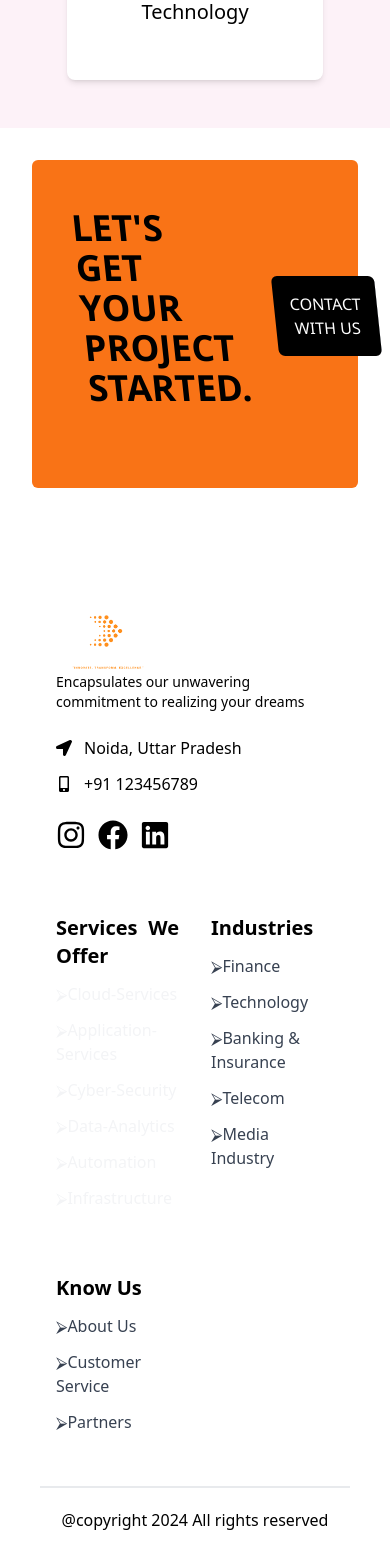
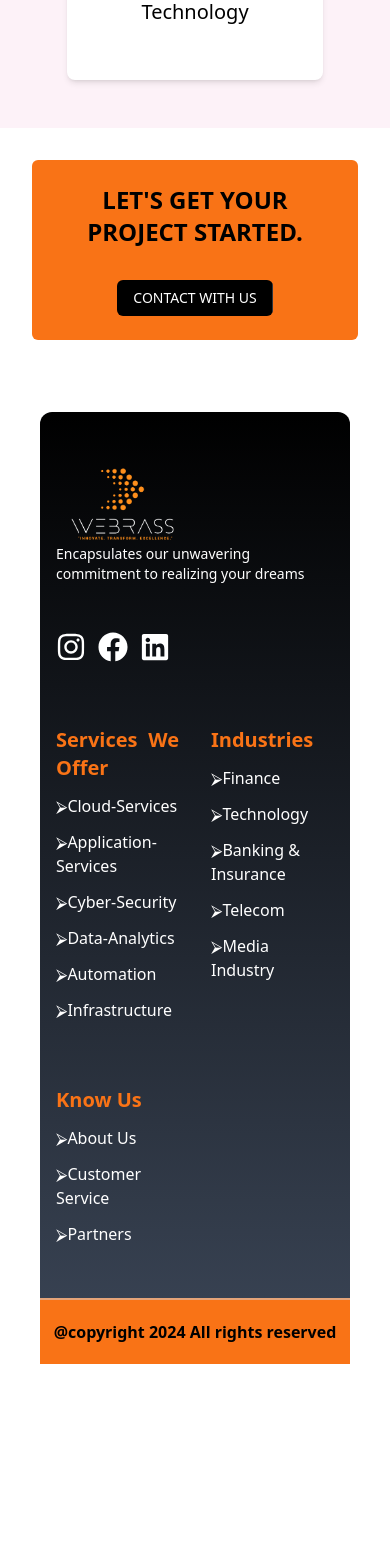
Before and after one commit to code-sourabh/web-app-project, a React (Create React App) app: page / in a window 390 px wide. Shown: the part 6687-8255 px from the top of the page. After the commit the page ends 8091 px from the top, so only its background shows below. Built offline with nearby package versions, Linux system fonts and the light colour scheme.

Commit message:
Footer redesigned

```diff
--- a/src/components/Contact/Banner.jsx
+++ b/src/components/Contact/Banner.jsx
@@ -1,18 +1,20 @@
 import React from 'react';
 import { Link } from 'react-router-dom';
 
-
 const Banner = () => {
-
-
   return (
-    <div className="bg-white p-8 flex justify-center items-center">
-      <div className="bg-orange-500 p-12 flex justify-between items-center rounded-md w-full max-w-4xl space-x-8 transform lg:-skew-x-6">
-        <h2 className="text-black text-4xl font-bold text-start transform skew-x-6">LET'S GET YOUR PROJECT STARTED.</h2>
-        <div className="flex flex-col items-center lg:flex-row lg:items-center">
-          <Link to="/contact" className="relative bg-black text-white p-4 rounded-md overflow-hidden group transform skew-x-6 mb-4 lg:mb-0">
-            <div className="relative z-10">CONTACT WITH US</div>
-            <div className="absolute inset-0 bg-gray-700 transform group-hover:translate-x-0 transition-transform duration-300 translate-x-full"></div>
+    <div className="bg-white p-8 sm:p-8 flex justify-center items-center md:skew-x-[6deg]">
+      <div className="bg-orange-500 p-6 sm:p-8 md:p-12 flex flex-col md:flex-row justify-between items-center rounded-md w-full max-w-4xl space-y-4 md:space-y-0 md:space-x-8 transform lg:-skew-x-10">
+        <h2 className="text-black text-2xl sm:text-3xl md:text-4xl font-bold text-center md:text-start transform md:skew-x-6 mb-4 md:mb-0">
+          LET'S GET YOUR PROJECT STARTED.
+        </h2>
+        <div className="flex flex-col items-center md:items-start">
+          <Link
+            to="/contact"
+            className="relative bg-black text-white px-4 py-2 sm:px-6 sm:py-3 rounded-md overflow-hidden group transform md:skew-x-6"
+          >
+            <div className="relative z-10 text-sm sm:text-base">CONTACT WITH US</div>
+            <div className="absolute inset-0 bg-gray-600 transform group-hover:translate-x-0 transition-transform duration-300 translate-x-full"></div>
           </Link>
         </div>
       </div>
--- a/src/components/Footer/Footer.jsx
+++ b/src/components/Footer/Footer.jsx
@@ -86,31 +86,31 @@ const Footer = () => {
         >
           <source src="https://images.pexels.com/videos/3129671/free-video-3129671.jpg?auto=compress&cs=tinysrgb&dpr=1&w=500" alt="" />
         </video> */}
-        <div className=" dark:bg-gray-950 py-10 px-10 relative overflow-hidden">
+        <div className=" dark:bg-gray-100 py-10 px-10 relative overflow-hidden">
         {/* <img src="https://img.freepik.com/free-vector/3d-style-black-background-with-paper-layer_206725-669.jpg" alt="" className="absolute right-0 top-0 h-full overflow-hidden w-full object-cover z-[-0.5]" /> */}
-          <div className="grid md:grid-cols-3 py-5 bg-white/80 backdrop-blur-sm rounded-t-xl">
+          <div className="grid md:grid-cols-3 py-5 bg-gradient-to-b from-black to-gray-700 -sm rounded-t-xl">
             <div className="py-8 px-4">
               <h1 className="flex items-center gap-3 text-xl sm:text-3xl font-bold text-justify sm:text-left">
-                <img src={logo} alt="" className="max-h-[60px]" />
+              <Link to='/'><img src={logo} alt="" className="max-h-[80px]" /></Link>
 
               </h1>
-              <p className="text-sm text-start">
+              <p className="text-sm text-start text-white">
               Encapsulates our unwavering commitment to realizing your dreams
               </p>
               <br />
-              <div className="flex items-center gap-3 ">
+              {/* <div className="flex items-center gap-3 text-white">
                 <FaLocationArrow />
                 <p>Noida, Uttar Pradesh</p>
               </div>
-              <div className="flex items-center gap-3 mt-3">
+              <div className="flex items-center gap-3 mt-3 text-white">
                 <FaMobileAlt />
                 <p>+91 123456789</p>
-              </div>
+              </div> */}
               {/* social handles */}
               <div>
-                <div className="flex items-center gap-3 mt-6">
+                <div className="flex items-center gap-3 mt-6 text-white">
                   <a href="#">
-                    <FaInstagram className="text-3xl" />
+                    <FaInstagram className="text-3xl text-white" />
                   </a>
                   <a href="#">
                     <FaFacebook className="text-3xl" />
@@ -121,21 +121,21 @@ const Footer = () => {
                 </div>
               </div>
             </div>
-            <div className="grid grid-cols-2 sm:grid-cols-3 col-span-2 md:pl-10">
+            <div className="grid grid-cols-2 sm:grid-cols-3 col-span-2 md:pl-10 text-white">
               <div>
-                <div className="py-8 px-4">
-                  <h1 className="text-xl font-bold text-justify sm:text-left mb-3">
+                <div className="py-8 px-4 text-white">
+                  <h1 className="text-xl font-bold text-justify sm:text-left mb-3 text-[#f97316]">
                     Services We Offer
                   </h1>
-                  <ul className="flex flex-col gap-3">
+                  <ul className="flex flex-col gap-3 text-white">
                     {FooterLinks.map((link) => (
                       <li className="cursor-pointer hover:translate-x-1 duration-300 hover:!text-primary space-x-1 text-gray-100 dark:text-black text-start">
                         <Link
                           to={link.link}
                           onClick={() => window.scrollTo(0, 0)}
                         >
-                          <span>&#11162;</span>
-                          <span>{link.title}</span>
+                          <span className="text-white">&#11162;</span>
+                          <span className="text-white">{link.title}</span>
                         </Link>
                       </li>
                     ))}
@@ -144,7 +144,7 @@ const Footer = () => {
               </div>
               <div>
                 <div className="py-8 px-4">
-                  <h1 className="text-xl font-bold text-justify sm:text-left mb-3">
+                  <h1 className="text-xl font-bold text-justify sm:text-left mb-3 text-[#f97316]">
                     Industries
                   </h1>
                   <ul className="flex flex-col gap-3">
@@ -154,8 +154,8 @@ const Footer = () => {
                           to={link.link}
                           onClick={() => window.scrollTo(0, 0)}
                         >
-                          <span>&#11162;</span>
-                          <span>{link.title}</span>
+                          <span className="text-white">&#11162;</span>
+                          <span className="text-white">{link.title}</span>
                         </Link>
                       </li>
                     ))}
@@ -164,7 +164,7 @@ const Footer = () => {
               </div>
               <div>
                 <div className="py-8 px-4">
-                  <h1 className="text-xl font-bold text-justify sm:text-left mb-3">
+                  <h1 className="text-xl font-bold text-justify sm:text-left mb-3 text-[#f97316]">
                     Know Us
                   </h1>
                   <ul className="flex flex-col gap-3">
@@ -174,8 +174,8 @@ const Footer = () => {
                           to={link.link}
                           onClick={() => window.scrollTo(0, 0)}
                         >
-                          <span>&#11162;</span>
-                          <span>{link.title}</span>
+                          <span className="text-white">&#11162;</span>
+                          <span className="text-white">{link.title}</span>
                         </Link>
                       </li>
                     ))}
@@ -185,7 +185,7 @@ const Footer = () => {
             </div>
           </div>
           <div>
-            <div className="text-center py-5 border-t-2 border-gray-300/50 bg-white text-black">
+            <div className="text-center py-5 border-t-2 border-gray-300/50  bg-[#f97316] text-black font-bold">
               @copyright 2024 All rights reserved
             </div>
 
--- a/src/components/Navbar/Navbar.jsx
+++ b/src/components/Navbar/Navbar.jsx
@@ -148,7 +148,7 @@ const Navbar = () => {
 
   // Function to handle click on menu item
   const handleClick = (index) => {
-    setActiveNavItem(index); // Update the active nav item
+    setActiveNavItem(index);
     if (isMobile) {
       setActiveDropdown(index);
       setMobileMenuLevel("submenu");
@@ -201,9 +201,10 @@ const Navbar = () => {
         </ul>
 
         {/* google translator */}
-        <div id="google_translate_element"></div>
+
 
         <div className="flex justify-center items-center gap-2">
+
           {/* Dropdown for language selection */}
           <select onChange={handleLanguageChange}>
             <option value="en">{t("english")}</option>
```
